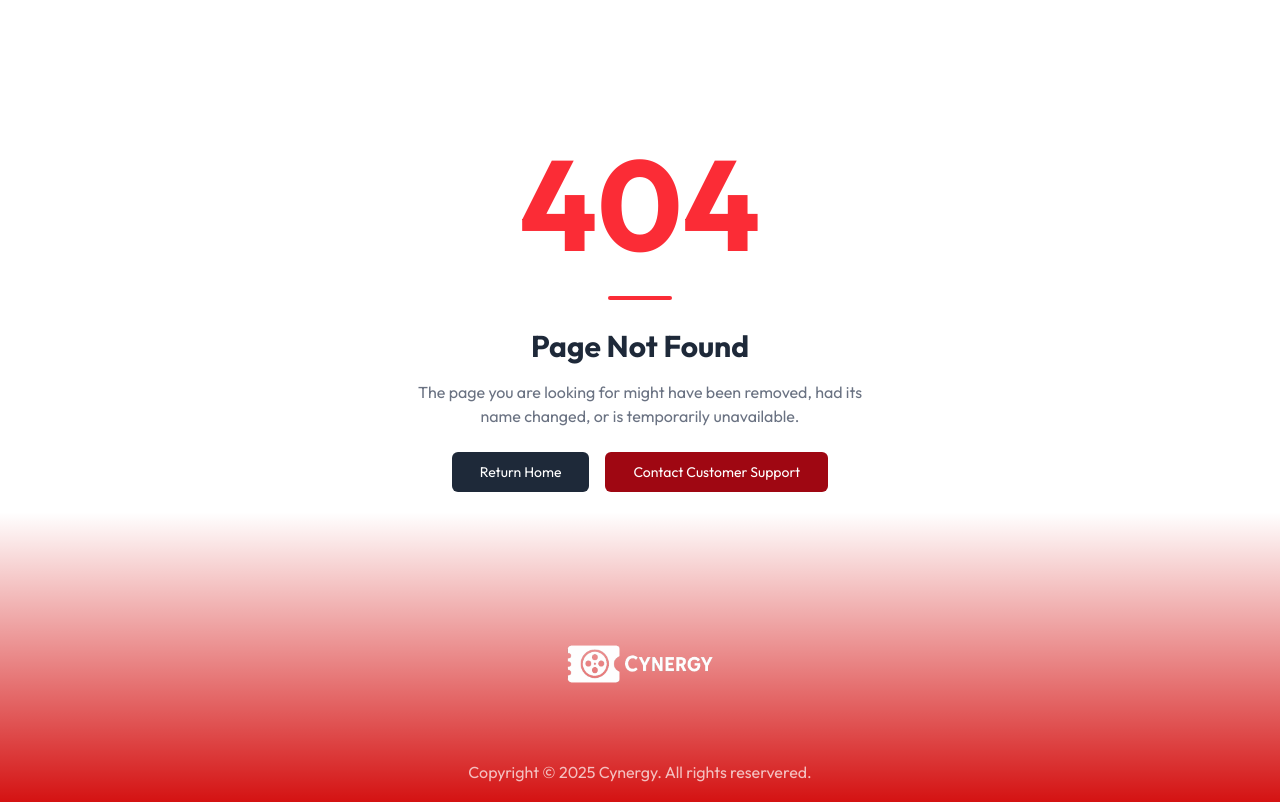
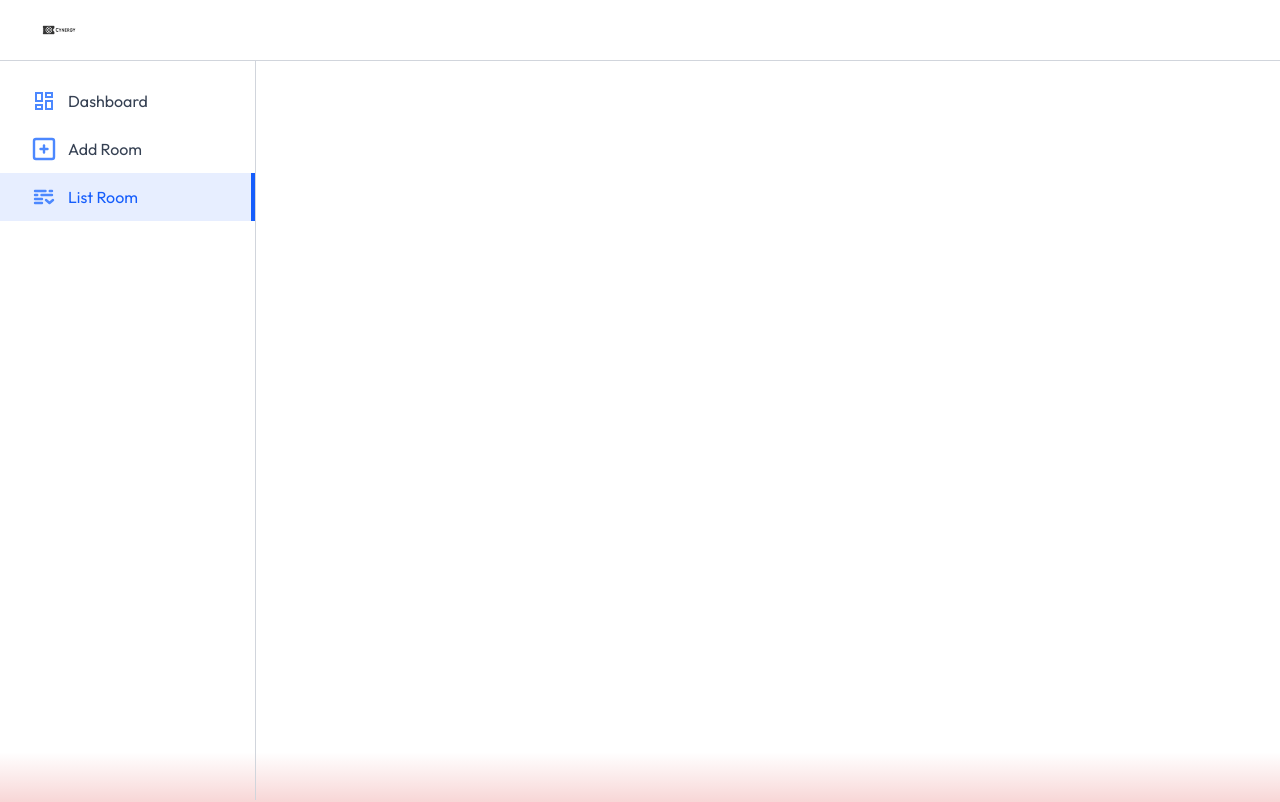
Before and after one commit to Tantalost/SysInteg-FinalProject, a React (Vite) app: page /admin/list-room in a window 1280 px wide. Shown: the top 802 px of the page. Built offline with nearby package versions, Linux system fonts and the light colour scheme; a web font is replaced by a local one.

Commit message:
feat: added the dashboard frontend

```diff
--- a/src/App.jsx
+++ b/src/App.jsx
@@ -7,6 +7,11 @@
 import MyBookings from './pages/MyBookings.jsx';
 import NotFound from './components/NotFound.jsx';
 import Rates from './pages/Rates.jsx'
+import RoomReg from './pages/RoomReg.jsx';
+import Layout from './pages/admin/Layout.jsx';
+import ListRoom from './pages/admin/ListRoom.jsx';
+import AddRoom from './pages/admin/AddRoom.jsx';
+import Dashboard from './pages/admin/Dashboard.jsx';
 
 const App = () => {
 
@@ -15,6 +20,7 @@
   return (
     <div>
       {!isAdminPath && <Navbar />}
+      {false && <RoomReg />}
       <div className='min-h-[70vh]'>
         <Routes>
           <Route path='/' element={<Home />} />
@@ -23,10 +29,14 @@
           <Route path='/rooms/:id' element={<RoomDetails />} />
           <Route path='/my-bookings' element={<MyBookings />} />
           <Route path='/*' element={<NotFound />} />
-
+          <Route path='/admin' element={<Layout />}>
+              <Route index element={<Dashboard />} />
+              <Route path='add-room' element={<AddRoom />} />
+              <Route path='list-room' element={<ListRoom />} />
+          </Route>
         </Routes>
       </div>
-     <Footer />
+      <Footer />
     </div>
   )
 }
--- /dev/null
+++ b/src/components/admin/Navbar.jsx
@@ -0,0 +1,18 @@
+import React from 'react'
+import { Link } from 'react-router-dom'
+import { assets } from '../../assets/assets'
+import { UserButton } from '@clerk/clerk-react'
+
+const Navbar = () => {
+    return (
+        <div className='flex items-center justify-between px-4 md:px-8
+    border-b border-gray-300 py-3 bg-white transition-all duration-300'>
+            <Link to='/'>
+                <img src={assets.logo} alt="logo" className='h-9 invert opacity-80' />
+            </Link>
+            <UserButton/>
+        </div>
+    )
+}
+
+export default Navbar
--- /dev/null
+++ b/src/components/admin/Sidebar.jsx
@@ -0,0 +1,25 @@
+import React from 'react'
+import { assets } from '../../assets/assets'
+import { NavLink } from 'react-router-dom'
+
+const Sidebar = () => {
+    const sideBarLinks = [
+        {name: "Dashboard", path: "/admin", icon: assets.dashboardIcon},
+        {name: "Add Room", path: "/admin/add-room", icon: assets.addIcon},
+        {name: "List Room", path: "/admin/list-room", icon: assets.listIcon},
+    ]
+
+  return (
+    <div className='md:w-64 w-16 border-r h-full text-base border-gray-300 pt-4
+    flex flex-col transition-all duration-300'>
+      {sideBarLinks.map((item, index)=> (
+        <NavLink to={item.path} key={index} end='/admin' className={({isActive})=> `flex items-center py-3 px-4 md:px-8 gap-3 ${isActive ? "border-r-4 md:border-r[6px] bg-blue-600/10 border-blue-600 text-blue-600" : "hover:bg-gray-100/90 border-white text-gray-700"}`}>
+            <img src={item.icon} alt={item.name} className='min-h-6 min-w-6' />
+            <p className='md:block hidden text-center'>{item.name}</p>
+        </NavLink>
+      ))}
+    </div>
+  )
+}
+
+export default Sidebar
--- a/src/pages/Rates.jsx
+++ b/src/pages/Rates.jsx
@@ -11,7 +11,7 @@
             <div class="flex flex-wrap items-center justify-center gap-6">
                 <div class="w-72 bg-white text-center text-gray-800/80 border border-gray-200 p-6 pb-16 rounded-lg">
                     <p class="font-semibold">Basic</p>
-                    <h1 class="text-3xl font-semibold">$29<span class="text-gray-500 text-sm font-normal">/month</span></h1>
+                    <h1 class="text-3xl font-semibold">₱29<span class="text-gray-500 text-sm font-normal">/month</span></h1>
                     <ul class="list-none text-gray-500 text-sm mt-6 space-y-1">
                         <li class="flex items-center gap-2">
                             <svg width="18" height="18" viewBox="0 0 18 18" fill="none" xmlns="http://www.w3.org/2000/svg">
@@ -52,7 +52,7 @@
                 <div class="w-72 bg-red-900 relative text-center text-white border border-gray-500/30 p-6 pb-14 rounded-lg">
                     <p class="absolute px-3 text-sm -top-3.5 left-3.5 py-1 bg-[#D10000] rounded-full">Most Popular</p>
                     <p class="font-semibold pt-2">Pro</p>
-                    <h1 class="text-3xl font-semibold">$79<span class="text-sm font-normal">/month</span></h1>
+                    <h1 class="text-3xl font-semibold">₱79<span class="text-sm font-normal">/month</span></h1>
                     <ul class="list-none text-white text-sm mt-6 space-y-1">
                         <li class="flex items-center gap-2">
                             <svg width="18" height="18" viewBox="0 0 18 18" fill="none" xmlns="http://www.w3.org/2000/svg">
@@ -104,7 +104,7 @@
 
                 <div class="w-72 bg-white text-center text-gray-800/80 border border-gray-200 p-6 rounded-lg">
                     <p class="font-semibold">Enterprise</p>
-                    <h1 class="text-3xl font-semibold">$199<span class="text-gray-500 text-sm font-normal">/month</span></h1>
+                    <h1 class="text-3xl font-semibold">₱199<span class="text-gray-500 text-sm font-normal">/month</span></h1>
                     <ul class="list-none text-gray-500 text-sm mt-6 space-y-1">
                         <li class="flex items-center gap-2">
                             <svg width="18" height="18" viewBox="0 0 18 18" fill="none" xmlns="http://www.w3.org/2000/svg">
--- /dev/null
+++ b/src/pages/RoomReg.jsx
@@ -0,0 +1,50 @@
+import React from 'react'
+import { assets, roomTypes } from '../assets/assets'
+
+const RoomReg = () => {
+    return (
+        <div className='fixed top-0 bottom-0 left-0 right-0 z-100 flex items-center
+        justify-center bg-black/70'>
+            <form className='flex bg-white rounded-xl max-w-4xl max-md:mx-2'>
+                <img src={assets.regImage} alt="regImage" className='w-1/2 rounded-xl hidden md:block' />
+                <div className='relative flex flex-col items-center md:w-1/2 p-8 md:p-10'>
+                    <img src={assets.closeIcon} alt="closeIcon" className='absolute top-4 right-4 h-4 w-4 cursor-pointer' />
+                    <p className='text-2xl font-semibold mt-6'>Register Your Room</p>
+
+                    <div className='w-full mt-4'>
+                        <label htmlFor="name" className='font-medium text-gray-500'>
+                            Room Name
+                        </label>
+                        <input type="text" placeholder='Type Here' className='border
+                        border-gray-200 rounded w-full px-3 py-2.5 mt-1 outline-indigo-500 font-ligt required   ' />
+                    </div>
+
+                    <div className='w-full mt-4'>
+                        <label htmlFor="address" className='font-medium text-gray-500'>
+                            Address
+                        </label>
+                        <input type="text" placeholder='Type Here' className='border
+                        border-gray-200 rounded w-full px-3 py-2.5 mt-1 outline-indigo-500 font-ligt required   ' />
+                    </div>
+
+                    <div className='w-full mt-4 max-w-60 mr-auto'>
+                        <label htmlFor="roomType" className='font-medium text-gray-500'>Room Type</label>
+                        <select id="roomtType" className='className="border border-gray-200
+                        rounded w-full px-3 py-2.5 mt-1 outline-indigo-500 font-light required'>
+                            <option value="">Select Room</option>
+                            {roomTypes.map((rooms)=> (
+                                <option key={rooms} values={rooms}>{rooms}</option>
+                            ))}
+                        </select>
+                    </div>
+                    <button className='bg-indigo-500 hover:bg-indigo-600 transition-all
+                    text-white mr-auto px-6 py-2 rounded cursor-pointer mt-6'>Register
+                    </button>
+                </div>
+
+            </form>
+        </div>
+    )
+}
+
+export default RoomReg
--- /dev/null
+++ b/src/pages/admin/AddRoom.jsx
@@ -0,0 +1,11 @@
+import React from 'react'
+
+const AddRoom = () => {
+  return (
+    <div>
+
+    </div>
+  )
+}
+
+export default AddRoom
--- /dev/null
+++ b/src/pages/admin/Dashboard.jsx
@@ -0,0 +1,11 @@
+import React from 'react'
+
+const Dashboard = () => {
+  return (
+    <div>
+
+    </div>
+  )
+}
+
+export default Dashboard
--- /dev/null
+++ b/src/pages/admin/Layout.jsx
@@ -0,0 +1,20 @@
+import React from 'react'
+import Navbar from '../../components/admin/Navbar'
+import Sidebar from '../../components/admin/Sidebar'
+import { Outlet } from 'react-router-dom'
+
+const Layout = () => {
+  return (
+    <div className='flex flex-col h-screen'>
+      <Navbar/>
+      <div className='flex h-full'>
+        <Sidebar />
+        <div className='flex-1 p-4 pt-10 md:px-10 h-full'>
+            <Outlet/>
+        </div>
+      </div>
+    </div>
+  )
+}
+
+export default Layout
--- /dev/null
+++ b/src/pages/admin/ListRoom.jsx
@@ -0,0 +1,11 @@
+import React from 'react'
+
+const ListRoom = () => {
+  return (
+    <div>
+
+    </div>
+  )
+}
+
+export default ListRoom
```
